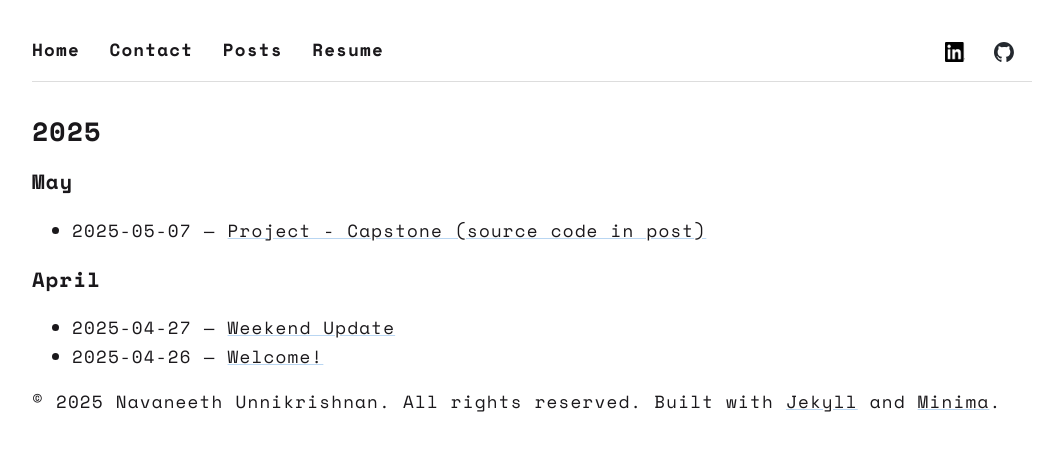
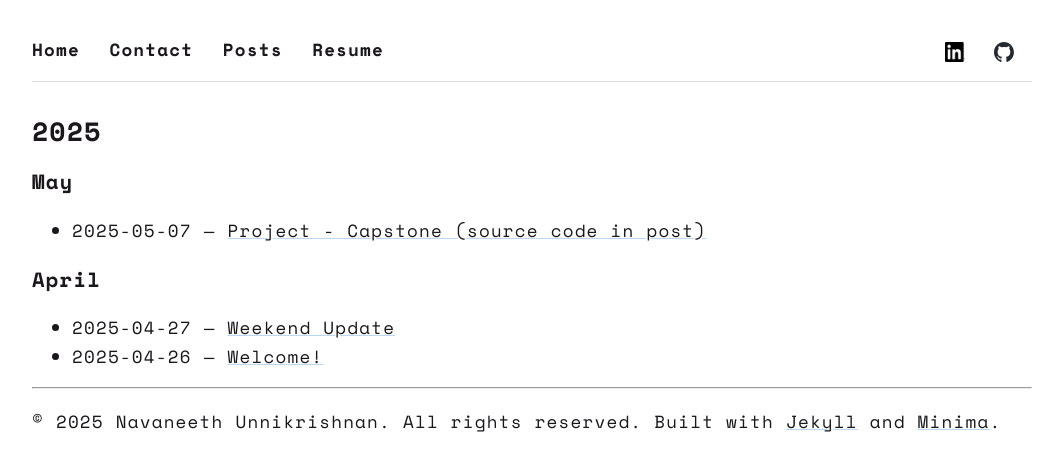
Before and after one commit to navunni/navunni.github.io, a Jekyll site: the page built from posts.html, in a window 1280 px wide. Shown: the top 471 px of the page, without its empty margins (108-1171 px from the left). Built offline with Jekyll 4.4.1, drawn with Linux system fonts in a browser that asks for light colours.

Commit message:
changed default.html to include divider automatically at the bottom of page.

```diff
--- a/_layouts/default.html
+++ b/_layouts/default.html
@@ -30,8 +30,8 @@
         {{ content }}
     </main>
 </body>
+<hr>
 <footer>
     <p>© {{ site.time | date: "%Y" }} Navaneeth Unnikrishnan. All rights reserved. Built with <a href="https://jekyllrb.com/" target="_blank">Jekyll</a> and <a href="https://github.com/jekyll/minima" target="_blank">Minima</a>.</p>
-
 </footer>
 </html>
```
Also changed, not shown: _posts/2025-04-26-first-post.md (+0 -2 lines), _posts/2025-04-27-weekend-update.md (+0 -2 lines), _posts/2025-05-07-project-link.md (+0 -2 lines), index.md (+0 -2 lines), posts.html (line endings or trailing spaces).
